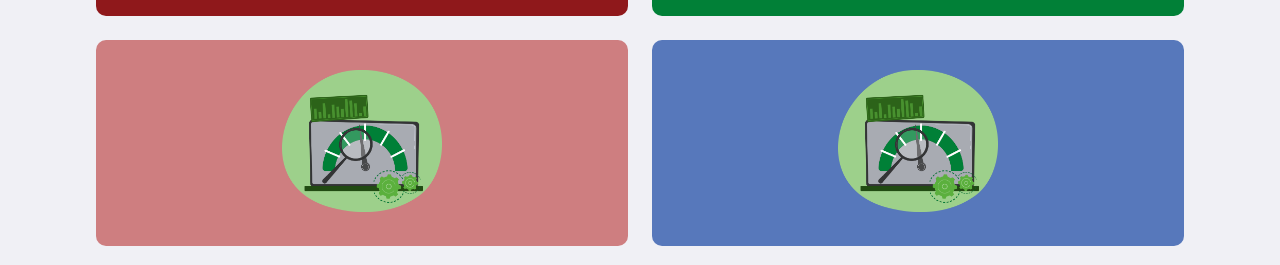
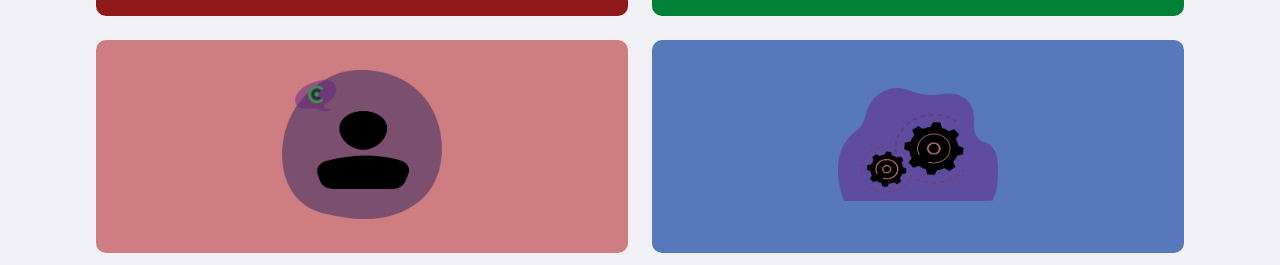
Before and after one commit to hique023/goh-dash, a React (Create React App) app: page /home in a window 1280 px wide. Shown: the part 604-869 px from the top of the page. Built offline with nearby package versions, Linux system fonts and the light colour scheme.

Commit message:
Alterado ícones da Home para Users e StageManagement

```diff
--- a/src/components/ListPhases/index.js
+++ b/src/components/ListPhases/index.js
@@ -1,25 +1,61 @@
 // Global
-import React from 'react'
-import PhaseLink from '../PhaseLink'
+import React from "react";
+import PhaseLink from "../PhaseLink";
 
 // Asssets
-import './styles.css'
-import phase1 from '../../assets/phase1.png'
-import phase2 from '../../assets/phase2.png'
-import phase3 from '../../assets/phase3.png'
-import phase4 from '../../assets/phase4.png'
-import { FaUsersCog } from "react-icons/fa";
-import { BsGearFill } from "react-icons/bs";
+import "./styles.css";
+import phase1 from "../../assets/phase1.png";
+import phase2 from "../../assets/phase2.png";
+import phase3 from "../../assets/phase3.png";
+import phase4 from "../../assets/phase4.png";
+import user from "../../assets/user.png";
+import stageManagement from "../../assets/stageManagement.png";
 
 export default function ListPhases() {
-    return (
-        <div className="containerListPhases">
-            <PhaseLink name="Fase 01" phaseId="fase1" page="fase" url={phase1} color="var(--blue)" />
-            <PhaseLink name="Fase 02" phaseId="fase2" page="fase" url={phase2} color="var(--yellow)" />
-            <PhaseLink name="Fase 03" phaseId="fase3" page="fase" url={phase3} color="var(--wine)" />
-            <PhaseLink name="Fase 04" phaseId="fase4" page="fase" url={phase4} color="var(--green)" />
-            <PhaseLink name="Usuários" phaseId="users" page="users" url={phase4} color="var(--block)" />
-            <PhaseLink name="Gestão de Etapas" phaseId="stageManagement" page="etapa" url={phase4} color="var(--blue-soft)" />
-        </div>
-    )
+  return (
+    <div className="containerListPhases">
+      <PhaseLink
+        name="Fase 01"
+        phaseId="fase1"
+        page="fase"
+        url={phase1}
+        color="var(--blue)"
+      />
+      <PhaseLink
+        name="Fase 02"
+        phaseId="fase2"
+        page="fase"
+        url={phase2}
+        color="var(--yellow)"
+      />
+      <PhaseLink
+        name="Fase 03"
+        phaseId="fase3"
+        page="fase"
+        url={phase3}
+        color="var(--wine)"
+      />
+      <PhaseLink
+        name="Fase 04"
+        phaseId="fase4"
+        page="fase"
+        url={phase4}
+        color="var(--green)"
+      />
+      <PhaseLink
+        name="Usuários"
+        phaseId="users"
+        page="users"
+        url={user}
+        color="var(--block)"
+      />
+      <PhaseLink
+        name="Gestão de Etapas"
+        phaseId="stageManagement"
+        page="etapa"
+        url={stageManagement}
+        color="var(--blue-soft)"
+      />
+    </div>
+  );
 }
```
Also changed, not shown: src/assets/stageManagement.png (added), src/assets/user.png (added).
